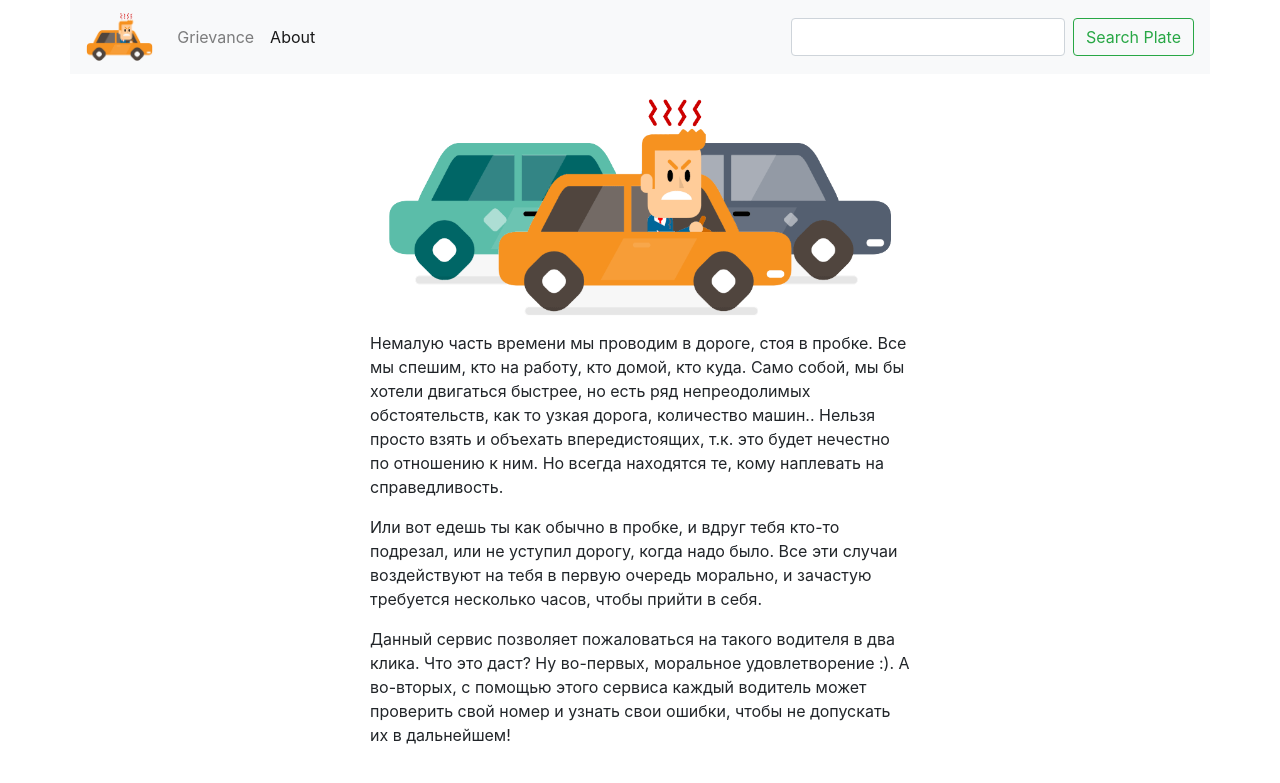
After one commit to VitalySvyatyuk/mudilo, a Django app: page /about in a window 1280 px wide. The commit adds this page. Shown: the top 783 px of the page. Run offline with Django 3.2, Linux system fonts and the light colour scheme; some libraries are stand-ins or nearby versions.

Commit message:
add about page

```diff
--- /dev/null
+++ b/app/templates/about.html
@@ -0,0 +1,37 @@
+{% extends 'base.html' %}
+{% load bootstrap4 static i18n %}
+
+{% block navitems %}
+<ul class="navbar-nav mr-auto">
+  <li class="nav-item">
+    <a class="nav-link" href="/">{% translate 'Grievance' %} <span class="sr-only">(current)</span></a>
+  </li>
+  <li class="nav-item active">
+    <a class="nav-link" href="/about">{% translate 'About' %} <span class="sr-only">(current)</span></a>
+  </li>
+</ul>
+{% endblock %}
+
+{% block body %}
+    <div class="row">
+    <div class="col-md-6 offset-md-3">
+        <img src="{% static 'images/full-web-nobg.png' %}" style="width: 100%; text-align: center;">
+        <p>
+            Немалую часть времени мы проводим в дороге, стоя в пробке. Все мы спешим, кто на работу, кто домой,
+            кто куда. Само собой, мы бы хотели двигаться быстрее, но есть ряд непреодолимых обстоятельств, как то
+            узкая дорога, количество машин.. Нельзя просто взять и объехать впередистоящих, т.к. это будет
+            нечестно по отношению к ним. Но всегда находятся те, кому наплевать на справедливость.
+        </p>
+        <p>
+            Или вот едешь ты как обычно в пробке, и вдруг тебя кто-то подрезал, или не уступил дорогу, когда
+            надо было. Все эти случаи воздействуют на тебя в первую очередь морально, и зачастую требуется
+            несколько часов, чтобы прийти в себя.
+        </p>
+        <p>
+            Данный сервис позволяет пожаловаться на такого водителя в два клика. Что это даст? Ну во-первых,
+            моральное удовлетворение :). А во-вторых, с помощью этого сервиса каждый водитель может проверить
+            свой номер и узнать свои ошибки, чтобы не допускать их в дальнейшем!
+        </p>
+    </div>
+    </div>
+{% endblock %}
--- a/app/templates/base.html
+++ b/app/templates/base.html
@@ -21,11 +21,16 @@
             <span class="navbar-toggler-icon"></span>
           </button>
           <div class="collapse navbar-collapse" id="navbarSupportedContent">
+            {% block navitems %}
             <ul class="navbar-nav mr-auto">
               <li class="nav-item active">
                 <a class="nav-link" href="/">{% translate 'Grievance' %} <span class="sr-only">(current)</span></a>
               </li>
+              <li class="nav-item">
+                <a class="nav-link" href="/about">{% translate 'About' %} <span class="sr-only">(current)</span></a>
+              </li>
             </ul>
+            {% endblock %}
             <form action="/search" method="post" class="form-inline my-2 my-lg-0">
               {% csrf_token %}
               <input class="form-control mr-sm-2" name="search" type="search" aria-label="Search">
--- a/mudilo/urls.py
+++ b/mudilo/urls.py
@@ -9,4 +9,5 @@ urlpatterns = [
     url(r'^admin/', admin.site.urls),
     url(r'^search$', v.SearchView.as_view(), name='search'),
     url(r'^success$', TemplateView.as_view(template_name='success.html'), name='success'),
+    url(r'^about$', TemplateView.as_view(template_name='about.html'), name='about'),
 ]
```
Also changed, not shown: README.md, app/locale/ru/LC_MESSAGES/django.po, static/images/full-web-nobg.png (added), static/images/full-web.png (added), 1 other file.
